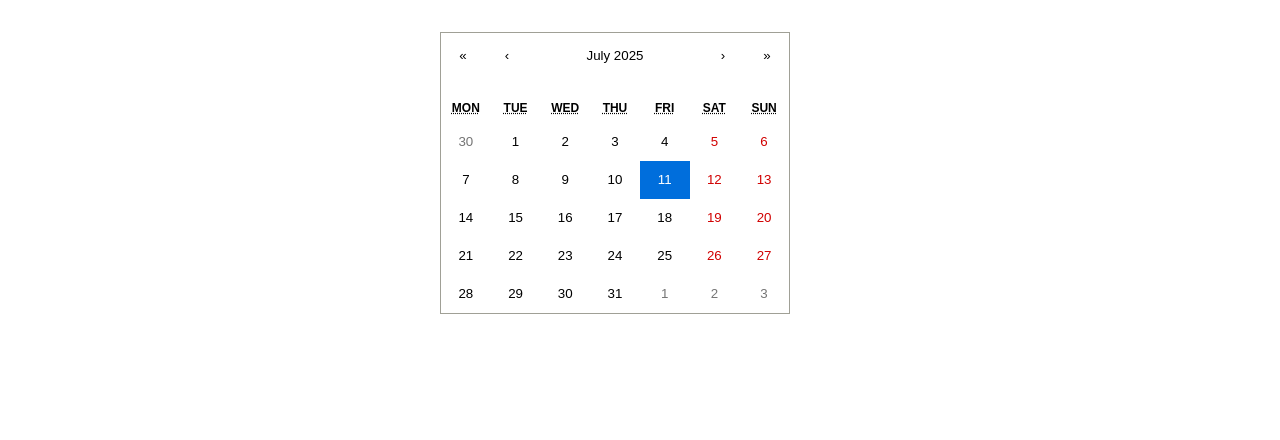
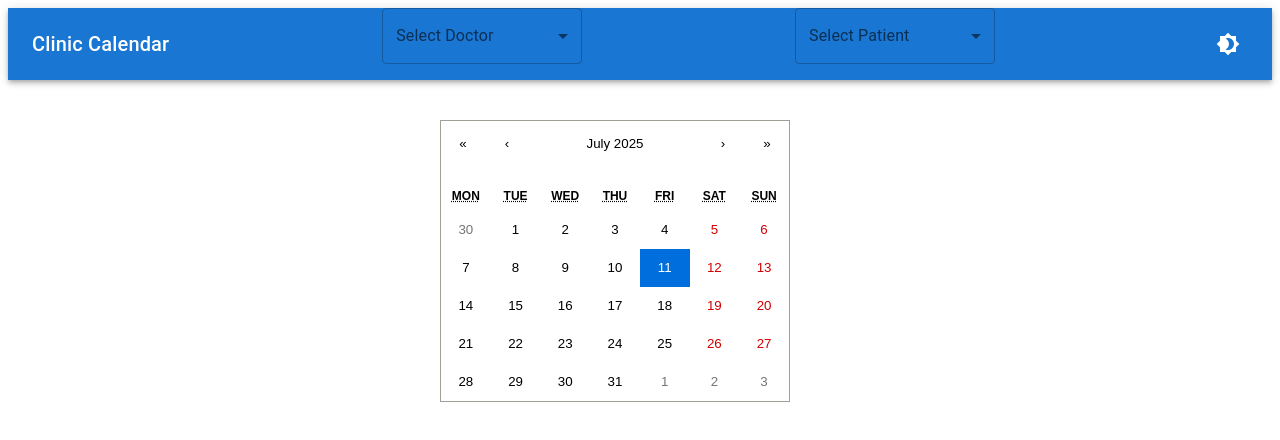
Before and after one commit to logaramankd/pfact-frontend, a React (Vite) app: page /calendar in a window 1280 px wide. Shown: the top 440 px of the page. Built offline with nearby package versions, Linux system fonts and the light colour scheme.

Commit message:
add filter and edit logic

```diff
--- a/src/components/AppointmentForm.jsx
+++ b/src/components/AppointmentForm.jsx
@@ -10,13 +10,14 @@ import {
     Typography,
 } from "@mui/material";
 
-const AppointmentForm = ({ patients, doctors, onSave, onClose, selectedDate }) => {
-    // ✅ Local state for form fields
-    const [selectedPatient, setSelectedPatient] = useState("");
-    const [selectedDoctor, setSelectedDoctor] = useState("");
-    const [selectedTime, setSelectedTime] = useState("");
+const AppointmentForm = ({ patients, doctors, onSave, onClose, selectedDate, appointmentToEdit }) => {
 
-    // ✅ Handle save
+
+    const [selectedPatient, setSelectedPatient] = useState(appointmentToEdit?.patientId || "");
+    const [selectedDoctor, setSelectedDoctor] = useState(appointmentToEdit?.doctorId || "");
+    const [selectedTime, setSelectedTime] = useState(appointmentToEdit?.time || "");
+
+    //Handle save
     const handleSaveClick = (e) => {
         e.preventDefault();
 
@@ -26,6 +27,7 @@ const AppointmentForm = ({ patients, doctors, onSave, onClose, selectedDate }) =
         }
 
         const newAppointment = {
+            id: appointmentToEdit?.id || Date.now(),
             date: selectedDate, // This will be set by parent
             patientId: parseInt(selectedPatient),
             doctorId: parseInt(selectedDoctor),
--- a/src/components/CalendarMonthView.jsx
+++ b/src/components/CalendarMonthView.jsx
@@ -2,16 +2,20 @@ import { useState, useEffect } from "react";
 import Calendar from "react-calendar";
 import "react-calendar/dist/Calendar.css";
 import AppointmentForm from "./AppointmentForm";
-import { Box, Dialog } from "@mui/material";
+import { Box, Dialog, FormControl, InputLabel, MenuItem, Select } from "@mui/material";
 
 // Static JSON data
 import patientsList from "../data/patients.json";
 import doctorsList from "../data/doctors.json";
+import { AppBlockingSharp } from "@mui/icons-material";
 
-const CalendarMonthView = () => {
+const CalendarMonthView = ({ selectedDoctorFilter, selectedPatientFiilter }) => {
     const [date, setDate] = useState(new Date());
     const [selectedDate, setSelectedDate] = useState(null);
     const [showForm, setShowForm] = useState(false);
+
+    const [appointmentToEdit, setAppointmentToEdit] = useState(null);
+
 
     // Load appointments from localStorage on mount
     const [appointments, setAppointments] = useState(() => {
@@ -30,17 +34,41 @@ const CalendarMonthView = () => {
     };
 
     const handleSave = (newAppointment) => {
-        setAppointments([...appointments, newAppointment]);
-        setShowForm(false);
+  if (appointments.some((appt) => appt.id === newAppointment.id)) {
+    // Update
+    setAppointments((prev) =>
+      prev.map((appt) =>
+        appt.id === newAppointment.id ? newAppointment : appt
+      )
+    );
+  } else {
+    // Add new
+    setAppointments((prev) => [...prev, newAppointment]);
+  }
+  setShowForm(false);
+  setAppointmentToEdit(null);
+};
+
+
+    const handleEdit = (appt) => {
+        setSelectedDate(new Date(appt.date));
+        setAppointmentToEdit(appt);
+        setShowForm(true);
     };
 
     const getAppointmentsForDate = (date) => {
         const dateStr = date.toLocaleDateString('en-CA');
-        return appointments.filter((appt) => appt.date === dateStr);
+        return appointments.filter((appt) => {
+            const mathcesDate = appt.date === dateStr
+            const matchesDoctor = selectedDoctorFilter === "" || appt.doctorId === parseInt(selectedDoctorFilter)
+            const matchesPatient = selectedPatientFiilter === "" || appt.patientId === parseInt(selectedPatientFiilter)
+            return mathcesDate && matchesDoctor && matchesPatient
+        });
     };
 
     return (
         <Box sx={{ p: 3, width: '400px', mx: 'auto' }}>
+
             <Calendar
                 onClickDay={handleDateClick}
                 value={date}
@@ -53,7 +81,7 @@ const CalendarMonthView = () => {
                                 {dayAppointments.map((appt, index) => {
                                     const patient = patientsList.find((p) => p.id === appt.patientId);
                                     return (
-                                        <li key={index} style={{ fontSize: "10px" }}>
+                                        <li key={index} onClick={() => handleEdit(appt)} style={{ cursor: "pointer", fontSize: "10px" }}>
                                             {patient ? patient.name : "Unknown"} @ {appt.time}
                                         </li>
                                     );
@@ -72,7 +100,8 @@ const CalendarMonthView = () => {
                         doctors={doctorsList}
                         selectedDate={selectedDate.toLocaleDateString('en-CA')}
                         onSave={handleSave}
-                        onClose={() => setShowForm(false)}
+                        onClose={() => { setShowForm(false); setAppointmentToEdit(null); }}
+                        appointmentToEdit={appointmentToEdit}
                     />
                 )}
             </Dialog>
--- /dev/null
+++ b/src/components/Header.jsx
@@ -0,0 +1,49 @@
+import React from 'react'
+import { AppBar, Toolbar, Typography, Box, Select, MenuItem, InputLabel, FormControl, IconButton } from "@mui/material";
+import { Brightness4, Brightness7 } from "@mui/icons-material";
+import doctorsList from "../data/doctors.json";
+import patientsList from "../data/patients.json"
+const Header = ({ selectedDoctorFilter, selectedPatientFiilter, setSelectedPatientFilter, setSelectedDoctorFilter, mode, toggleMode }) => {
+    return (
+        <AppBar position="static" sx={{ mb: 2 }}>
+            <Toolbar sx={{ justifyContent: "space-between", alignItems: "center" }}>
+                <Typography variant="h6">Clinic Calendar</Typography>
+
+                <FormControl sx={{ width: 200, mb: 2 }}>
+                    <InputLabel>Select Doctor</InputLabel>
+                    <Select
+                        value={selectedDoctorFilter}
+                        onChange={(e) => setSelectedDoctorFilter(e.target.value)}
+                    >
+                        <MenuItem value="">All Doctors</MenuItem>
+                        {doctorsList.map((doctor) => (
+                            <MenuItem key={doctor.id} value={doctor.id}>{doctor?.name}</MenuItem>
+                        ))}
+                    </Select>
+                </FormControl>
+
+                <FormControl sx={{ width: 200, mb: 2 }}>
+                    <InputLabel>Select Patient</InputLabel>
+                    <Select
+                        value={selectedPatientFiilter}
+                        onChange={(e) => setSelectedPatientFilter(e.target.value)}
+                    >
+                        <MenuItem value="">All Patient</MenuItem>
+                        {patientsList.map((patient) => (
+                            <MenuItem key={patient.id} value={patient.id}>{patient?.name}</MenuItem>
+                        ))}
+                    </Select>
+                </FormControl>
+                <Box>
+                    <IconButton color="inherit" onClick={toggleMode}>
+                        {mode === "dark" ? <Brightness7 /> : <Brightness4 />}
+                    </IconButton>
+                </Box>
+            </Toolbar>
+
+        </AppBar>
+
+    )
+}
+
+export default Header
--- a/src/pages/CalendarPage.jsx
+++ b/src/pages/CalendarPage.jsx
@@ -1,12 +1,30 @@
-import React from 'react'
+import React, { useState } from 'react'
 import CalendarMonthView from '../components/CalendarMonthView'
 import { useMediaQuery } from '@mui/material'
 import CalendarDayView from '../components/CalendarDayView'
+import Header from '../components/Header'
 
-const CalendarPage = () => {
+const CalendarPage = ({ mode, toggleMode }) => {
   const isDesktop = useMediaQuery("(min-width:768px)");
-
-  return isDesktop ? <CalendarMonthView /> : <CalendarDayView />
+  const [selectedDoctorFilter, setSelectedDoctorFilter] = useState("")
+  const [selectedPatientFiilter, setSelectedPatientFilter] = useState("")
+  return (
+    <>
+      <Header
+        selectedDoctorFilter={selectedDoctorFilter}
+        setSelectedDoctorFilter={setSelectedDoctorFilter}
+        selectedPatientFiilter={selectedPatientFiilter}
+        setSelectedPatientFilter={setSelectedPatientFilter}
+        mode={mode}
+        toggleMode={toggleMode}
+      />
+      {isDesktop ? (
+        <CalendarMonthView selectedDoctorFilter={selectedDoctorFilter} selectedPatientFiilter={selectedPatientFiilter} />
+      ) : (
+        <CalendarDayView selectedDoctorFilter={selectedDoctorFilter} selectedPatientFiilter={selectedPatientFiilter} />
+      )}
+    </>
+  )
 }
 
 export default CalendarPage
--- a/src/routes/AppRouter.jsx
+++ b/src/routes/AppRouter.jsx
@@ -3,13 +3,13 @@ import { BrowserRouter, Route, Routes } from 'react-router-dom'
 import LoginPage from '../pages/LoginPage'
 import CalendarPage from '../pages/CalendarPage'
 
-const AppRouter = () => {
+const AppRouter = ({ mode, toggleMode }) => {
   return (
     <BrowserRouter>
-    <Routes>
-        <Route path='/' element={<LoginPage/>}/>
-        <Route path='/calendar' element={<CalendarPage/>}/>
-    </Routes>
+      <Routes>
+        <Route path='/' element={<LoginPage />} />
+        <Route path='/calendar' element={<CalendarPage mode={mode} toggleMode={toggleMode}/> } />
+      </Routes>
     </BrowserRouter>
   )
 }
```
Also changed, not shown: src/components/CalendarDayView.jsx (+39 -10 lines).
